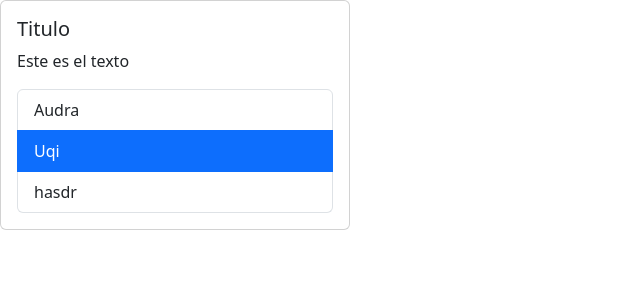
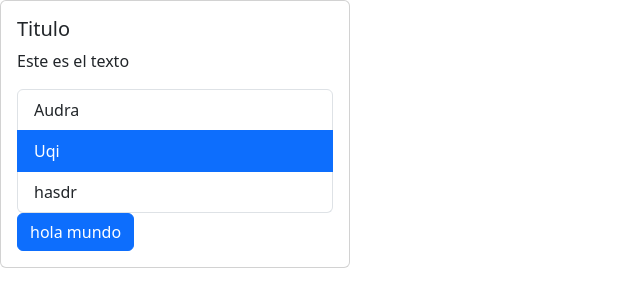
Before and after one commit to kevinandrep/c-react-hl, a React (Vite) app in the folder react-app/: page / in a window 1280 px wide. Shown: the top 306 px of the page, without its empty margins (0-640 px from the left). Built offline with nearby package versions, Linux system fonts and the light colour scheme.

Commit message:
ejercicio boton propio

```diff
--- a/react-app/src/App.tsx
+++ b/react-app/src/App.tsx
@@ -1,16 +1,30 @@
+import { useState } from "react";
 import Card, { CardBody } from "./components/Card";
 import List from "./components/List ";
 
 function App() {
   const list = ["Audra", "Uqi", "hasdr"];
+  const [status, setStatus] = useState(true);
 
   const handleSelect = (elemento: string) => {
     console.log(elemento);
+  };
+
+  const handleClick = () => {
+    setStatus(!status);
   };
   return (
     <Card>
       <CardBody cardTitle="Titulo" cardText="Este es el texto"></CardBody>
       <List data={list} onSelect={handleSelect}></List>
+
+      <button
+        onClick={handleClick}
+        type="button"
+        className={`${status ? "btn btn-primary" : "btn btn-secondary"}`}
+      >
+        {status ? "hola mundo" : "Cargando"}
+      </button>
     </Card>
   );
 }
```
